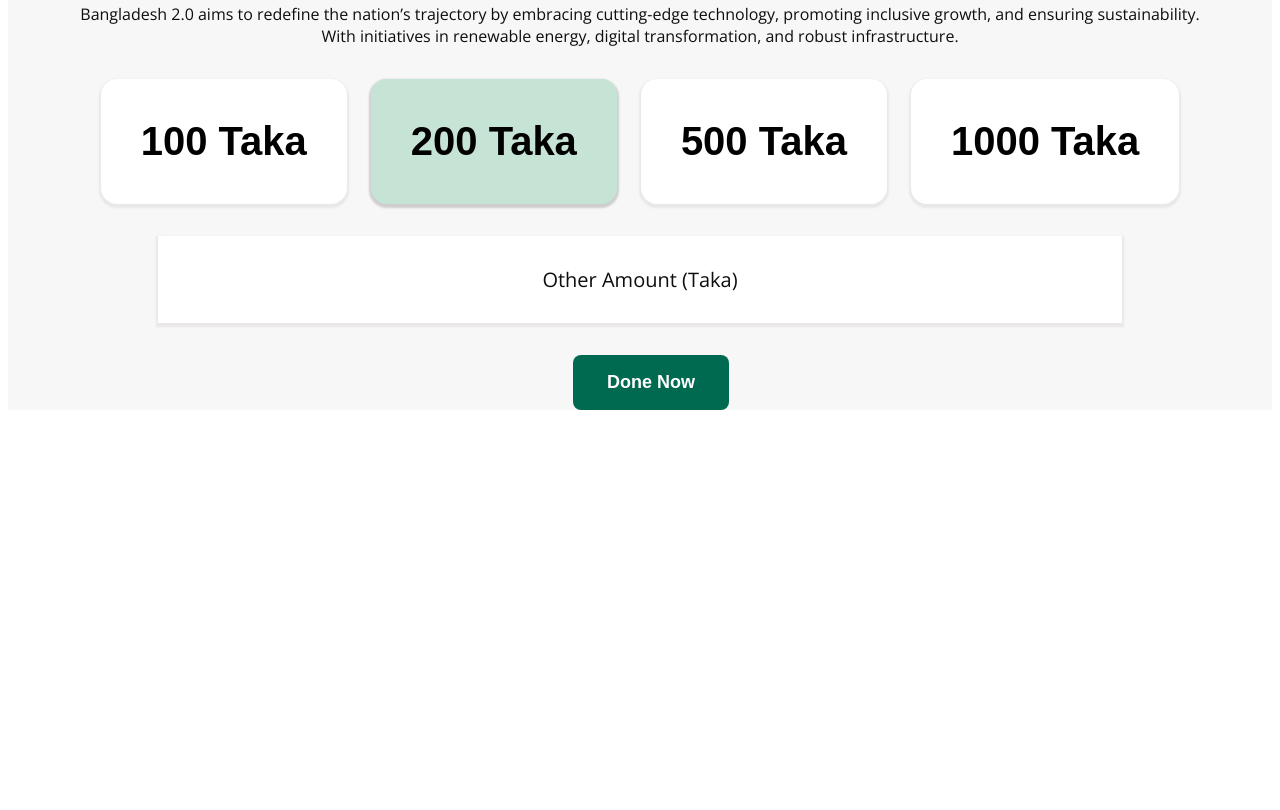
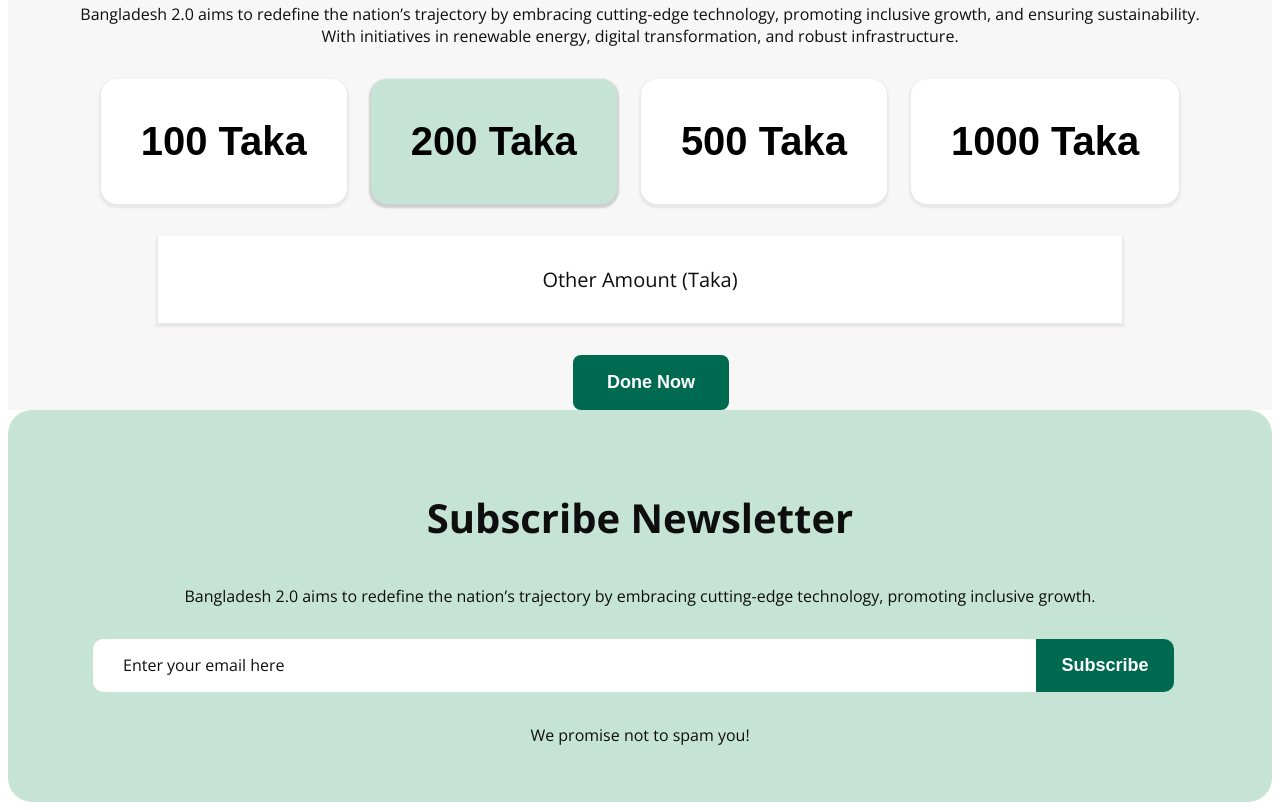
Before and after one commit to HRRasel/first-assignment-repo, a plain HTML site: page index.html in a window 1280 px wide. Shown: the part 3393-4203 px from the top of the page. Before the commit the page ends 3811 px from the top, so only its background shows below. Drawn offline with nearby package versions, Linux system fonts and the light colour scheme.

Commit message:
added an newsletter

```diff
--- a/index.html
+++ b/index.html
@@ -169,6 +169,20 @@
           </div>
         </div>
       </section>
+
+
+      <section class="newsletter">
+        <h3 class="newsletter-title">Subscribe Newsletter</h3>
+        <p  class="newsletter-description">Bangladesh 2.0 aims to redefine the nation’s trajectory by embracing cutting-edge technology, promoting inclusive growth.</p>
+
+        <div class="newsletter-body">
+            <p class="roll">Enter your email here<p>
+            <button class="bottom">Subscribe</button>
+        </div>
+        <div class="newsletter-footer">
+            <p>We promise not to spam you!</p>
+        </div>
+      </section>
     </main>
     <footer>
 
--- a/styles/styles.css
+++ b/styles/styles.css
@@ -436,3 +436,58 @@ nav ul li{
     padding: 17px 34px;
     border-width: 0;
 }
+
+
+
+
+
+
+
+
+.newsletter{
+    background-color: #C6E4D6;
+    padding: 40px 0 40px 0;
+    border-radius: 24px;
+}
+.newsletter-title{
+    text-align: center;
+    font-weight: 700;
+    font-size: 40px;
+    color: #0E0E0E;
+}
+.newsletter-description{
+    text-align: center;
+    font-weight: 400;
+    font-size: 16px;
+    color: #0E0E0E;
+}
+
+.newsletter-body{
+    display: flex;
+}
+.roll{
+    font-weight: 400;
+    font-size: 16px;
+    color:#0E0E0E;
+    background-color: hsl(0, 0%, 100%);
+    border-top-left-radius: 10px;
+    border-bottom-left-radius: 10px;
+    padding: 15px 752px 15px 30px;
+    margin-left: 85px;
+}
+.bottom{
+    font-size: 18px;
+    font-weight: 600;
+    color: #FFFFFF;
+    background-color: #006A50;
+    border-width: 0;
+    border-top-right-radius: 10px;
+    border-bottom-right-radius: 10px;
+    padding: 16px 25px 16px 25px;
+}
+.newsletter-footer{
+    text-align: center;
+    font-weight: 400;
+    font-size: 16px;
+    color: #0E0E0E;
+}
```
